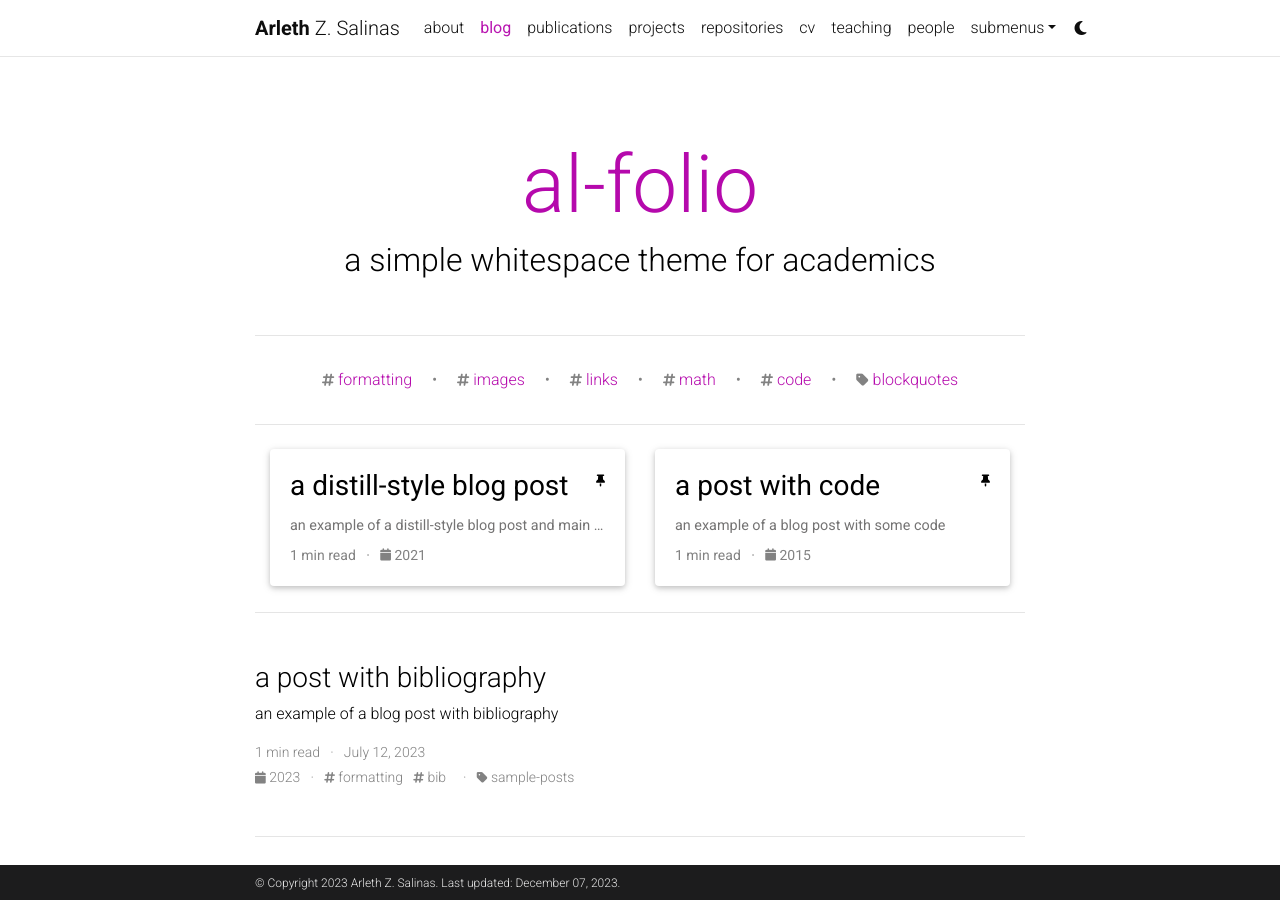
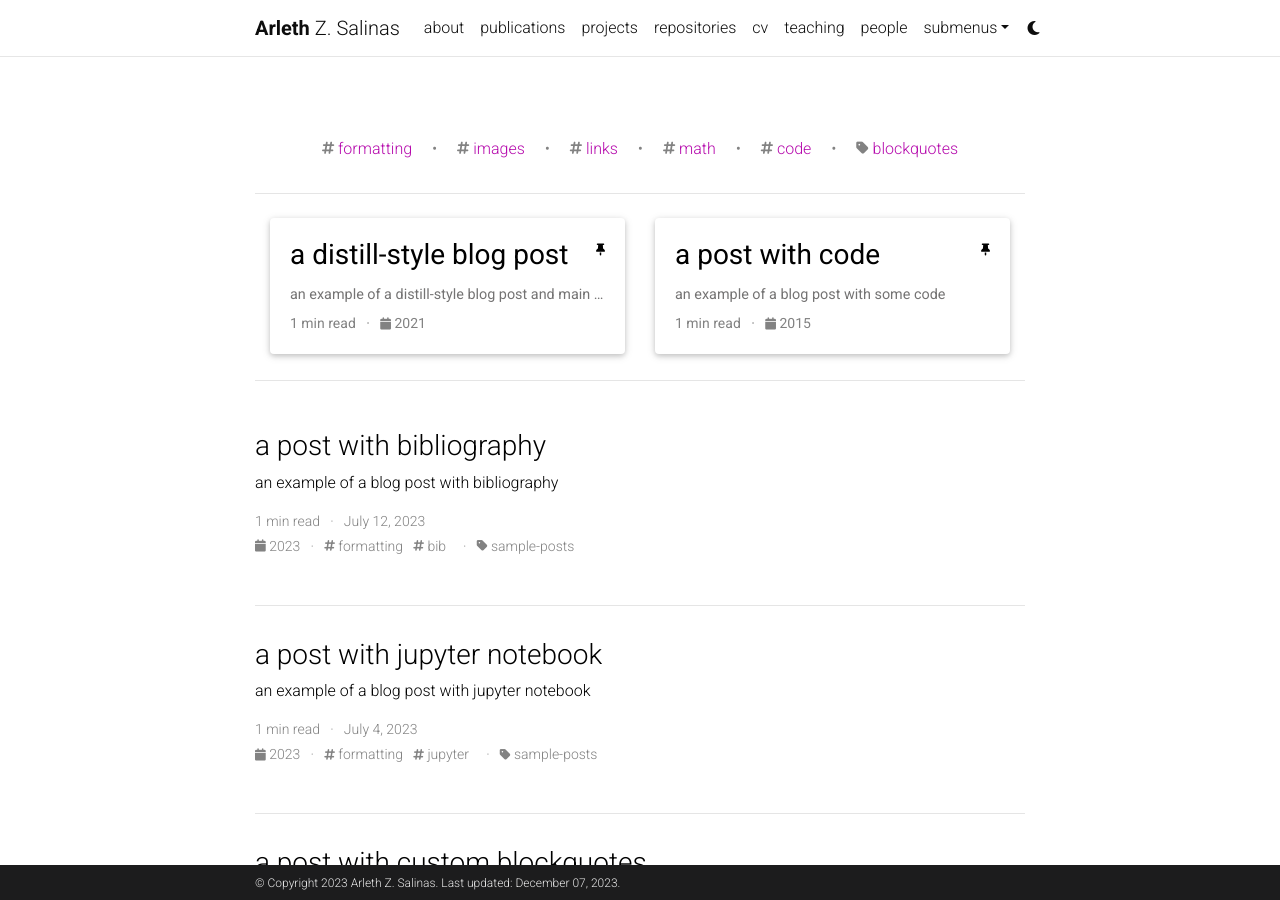
Before and after one commit to arlethzuri/arlethzuri.github.io, a Jekyll site: the page built from blog/index.html, in a window 1280 px wide and 900 px high. Built offline with Jekyll 4.4.1, drawn with Linux system fonts in a browser that asks for light colours; full-size pictures stand in for the smaller copies a plugin makes; the list of posts is cut into pages by our own code; comment, search, counter and statistics services are not loaded; a style sheet for code colours, icons or effects is not loaded.

Commit message:
updated config

```diff
--- a/_config.yml
+++ b/_config.yml
@@ -64,11 +64,11 @@
 # Social integration
 # -----------------------------------------------------------------------------
 
-github_username: # your GitHub user name
+github_username: arlethzuri # your GitHub user name
 gitlab_username: # your GitLab user name
 x_username: # your X handle
 mastodon_username: # your mastodon instance+username in the format instance.tld/@username
-linkedin_username: # your LinkedIn user name
+linkedin_username: arleth-salinas # your LinkedIn user name
 telegram_username: # your Telegram user name
 scholar_userid: # your Google Scholar ID
 semanticscholar_id: # your Semantic Scholar ID
@@ -101,7 +101,7 @@
 wechat_qr: # filename of your wechat qr-code saved as an image (e.g., wechat-qr.png if saved to assets/img/wechat-qr.png)
 
 contact_note: >
-  You can even add a little note about which of these is the best way to reach you.
+  Feel free to reach out to me through email or LinkedIn.
 
 # -----------------------------------------------------------------------------
 # Analytics and search engine verification
@@ -117,10 +117,10 @@
 # Blog
 # -----------------------------------------------------------------------------
 
-blog_name: al-folio # blog_name will be displayed in your blog page
-blog_nav_title: blog # your blog must have a title for it to be displayed in the nav bar
-blog_description: a simple whitespace theme for academics
-permalink: /blog/:year/:title/
+blog_name:  # blog_name will be displayed in your blog page
+blog_nav_title:  # your blog must have a title for it to be displayed in the nav bar
+blog_description:
+permalink:
 
 # Pagination
 pagination:
@@ -170,12 +170,12 @@
     permalink: /projects/:path/
 
 announcements:
-  enabled: true
+  enabled: false
   scrollable: true # adds a vertical scroll bar if there are more than 3 news items
   limit: 5 # leave blank to include all the news in the `_news` folder
 
 latest_posts:
-  enabled: true
+  enabled: false
   scrollable: true # adds a vertical scroll bar if there are more than 3 new posts items
   limit: 3 # leave blank to include all the blog posts
 
@@ -269,8 +269,8 @@
 
 scholar:
 
-  last_name: [Einstein]
-  first_name: [Albert, A.]
+  last_name: [Salinas]
+  first_name: [Arleth, Z.]
 
   style: apa
   locale: en
```
